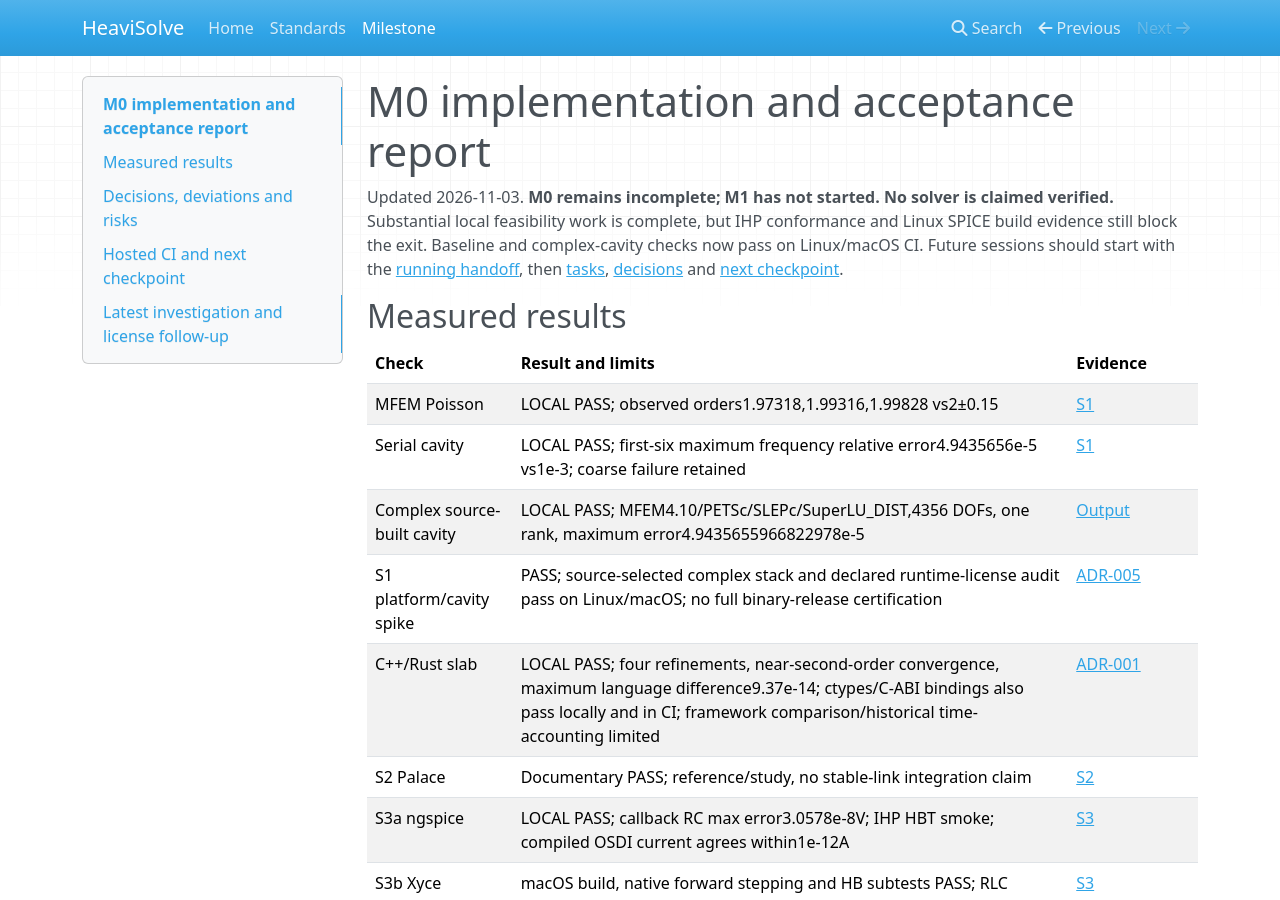
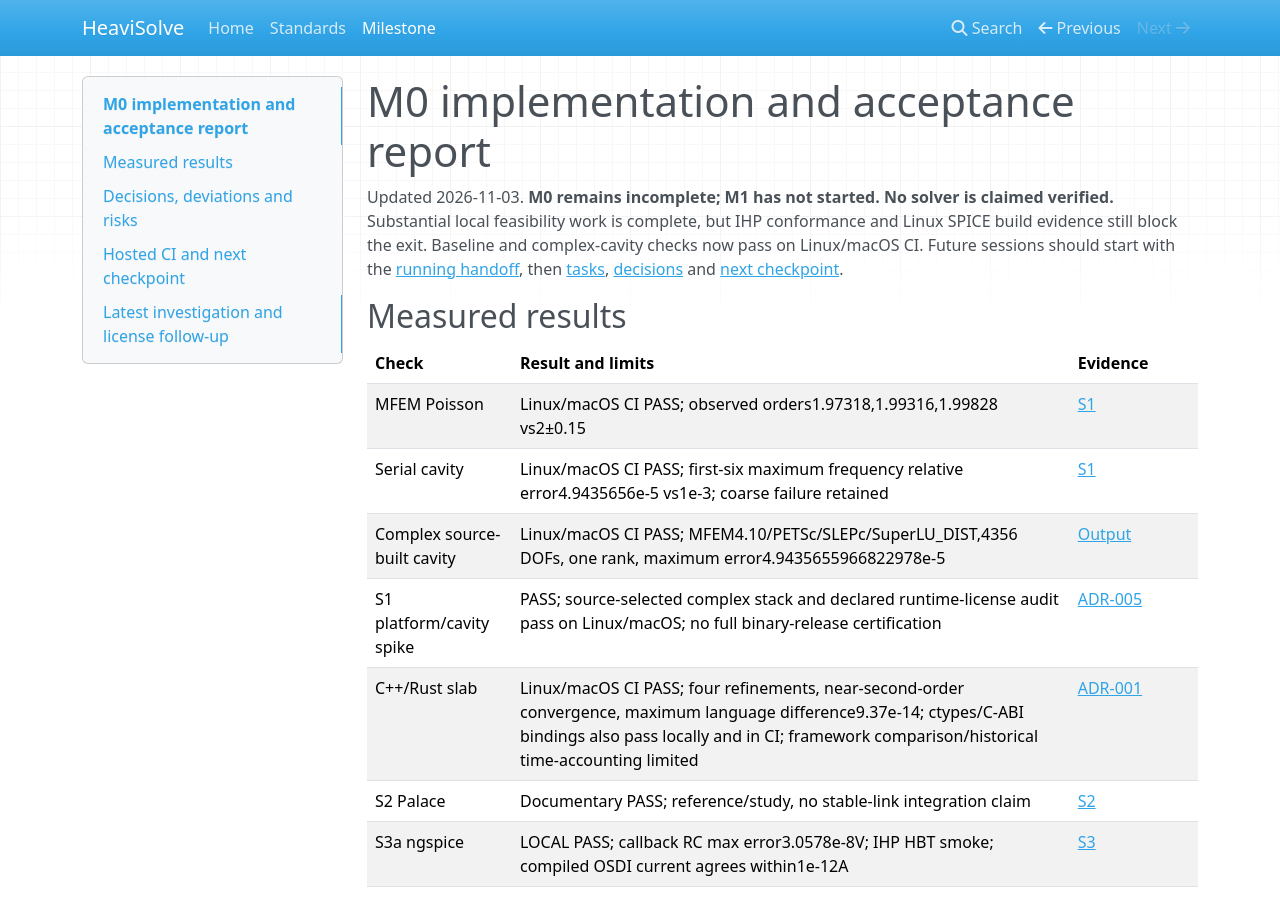
Before and after one commit to GrantdCongdon/HeaviSolve, an MkDocs documentation site: the page built from docs/milestones/M0-report.md, in a window 1280 px wide and 900 px high. Built offline with MkDocs 1.6.1, drawn with Linux system fonts in a browser that asks for light colours; nearby versions of some CDN libraries; some of the changed text lies outside the part shown.

Commit message:
Record selected ngspice license scope and current M0 closure gates
Signed-off-by: Grant Congdon <grantdcongdon@gmail.com>

```diff
--- a/docs/milestones/M0-report.md
+++ b/docs/milestones/M0-report.md
@@ -9,11 +9,11 @@ Updated 2026-11-03. **M0 remains incomplete; M1 has not started. No solver is cl
 
 | Check | Result and limits | Evidence |
 |---|---|---|
-| MFEM Poisson | LOCAL PASS; observed orders1.97318,1.99316,1.99828 vs2±0.15 | [S1](../spikes/S1-mfem.md) |
-| Serial cavity | LOCAL PASS; first-six maximum frequency relative error4.9435656e-5 vs1e-3; coarse failure retained | [S1](../spikes/S1-mfem.md) |
-| Complex source-built cavity | LOCAL PASS; MFEM4.10/PETSc/SLEPc/SuperLU_DIST,4356 DOFs, one rank, maximum error4.9435655966822978e-5 | [Output](../../verification/results/fem-clean-cavity.log) |
+| MFEM Poisson | Linux/macOS CI PASS; observed orders1.97318,1.99316,1.99828 vs2±0.15 | [S1](../spikes/S1-mfem.md) |
+| Serial cavity | Linux/macOS CI PASS; first-six maximum frequency relative error4.9435656e-5 vs1e-3; coarse failure retained | [S1](../spikes/S1-mfem.md) |
+| Complex source-built cavity | Linux/macOS CI PASS; MFEM4.10/PETSc/SLEPc/SuperLU_DIST,4356 DOFs, one rank, maximum error4.9435655966822978e-5 | [Output](../../verification/results/fem-clean-cavity.log) |
 | S1 platform/cavity spike | PASS; source-selected complex stack and declared runtime-license audit pass on Linux/macOS; no full binary-release certification | [ADR-005](../adr/ADR-005-transitive-fem-dependencies.md) |
-| C++/Rust slab | LOCAL PASS; four refinements, near-second-order convergence, maximum language difference9.37e-14; ctypes/C-ABI bindings also pass locally and in CI; framework comparison/historical time-accounting limited | [ADR-001](../adr/ADR-001-language.md) |
+| C++/Rust slab | Linux/macOS CI PASS; four refinements, near-second-order convergence, maximum language difference9.37e-14; ctypes/C-ABI bindings also pass locally and in CI; framework comparison/historical time-accounting limited | [ADR-001](../adr/ADR-001-language.md) |
 | S2 Palace | Documentary PASS; reference/study, no stable-link integration claim | [S2](../spikes/S2-palace.md) |
 | S3a ngspice | LOCAL PASS; callback RC max error3.0578e-8V; IHP HBT smoke; compiled OSDI current agrees within1e-12A | [S3](../spikes/S3-spice.md) |
 | S3b Xyce | macOS build, native forward stepping and HB subtests PASS; RLC relative error3.7609e-16, cubic3.5237e-15; Linux build pending | [S3](../spikes/S3-spice.md) |
@@ -55,3 +55,7 @@ Native Xyce C-interface forward stepping now passes locally:50 stops, maximum RC
 The strict original-model DC failure was reproduced. Disabling avalanche only in marked diagnostic copies reduces base-current disagreement to4.317717800750406e-9, localizing the residual to model implementation differences. The original test still fails; an identically versioned OSDI/ADMS compact-model route is an untested next experiment, not an approved replacement.
 
 Run41715967429 now passes on both Linux/macOS at cb9d540; [same-revision artifacts and digests](../../verification/results/ci-41715967429/provenance.json) are retained. First Linux SPICE run41768558047 stopped before compilation on non-UTF8 source text; the build script now preserves original bytes during its declaration patch. This is not a solver failure or a passed Linux build; retry pending.
+
+Current [acceptance-gate output](../../verification/results/m0-gate-current.log) reflects the completed S1 gate. Remaining gates: Phase R closure, all feasibility spikes, accepted/merged ADRs, and final walking-skeleton design self-review. This report remains a progress checkpoint, not permission to begin M1.
+
+The [ngspice selected-build license audit](../research/ngspice47-license-scope.md) resolves component grants with16 source hashes and local configuration evidence. Public-domain/Sparse/m4 policy mapping and Linux install/link evidence remain open; the global scanner is unchanged. A second Linux SPICE configure failure (optional NetCDF dependency) was corrected by matching the minimal successful local Trilinos configuration. Retry41769077217 is in progress.
```
Also changed, not shown: docs/milestones/M0-handoff.md (+6 -0 lines), docs/milestones/M0-next-checkpoint.md (+3 -3 lines), docs/research/ngspice47-license-scope.md (added, +56 -0 lines), 3 other files.
